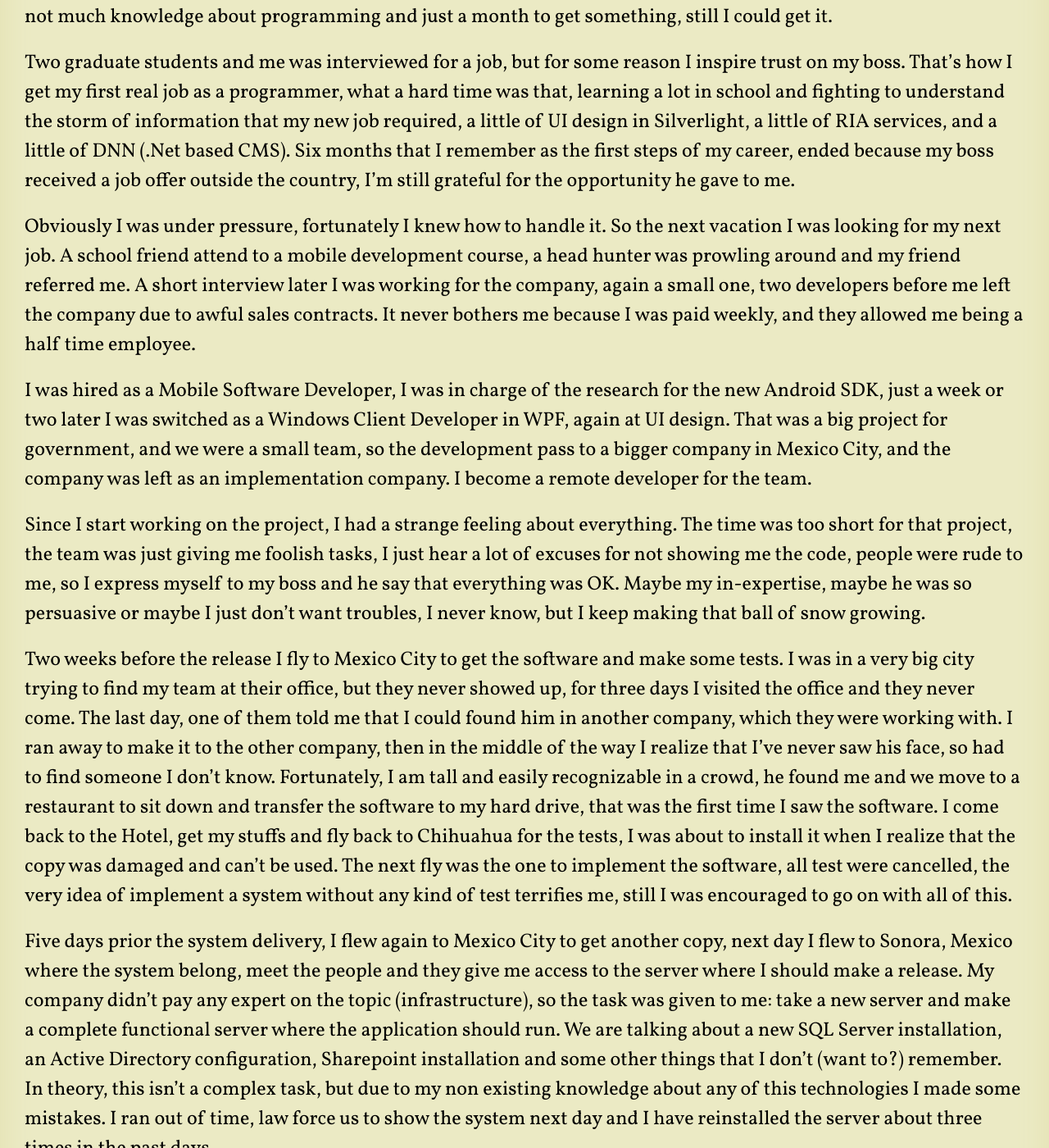
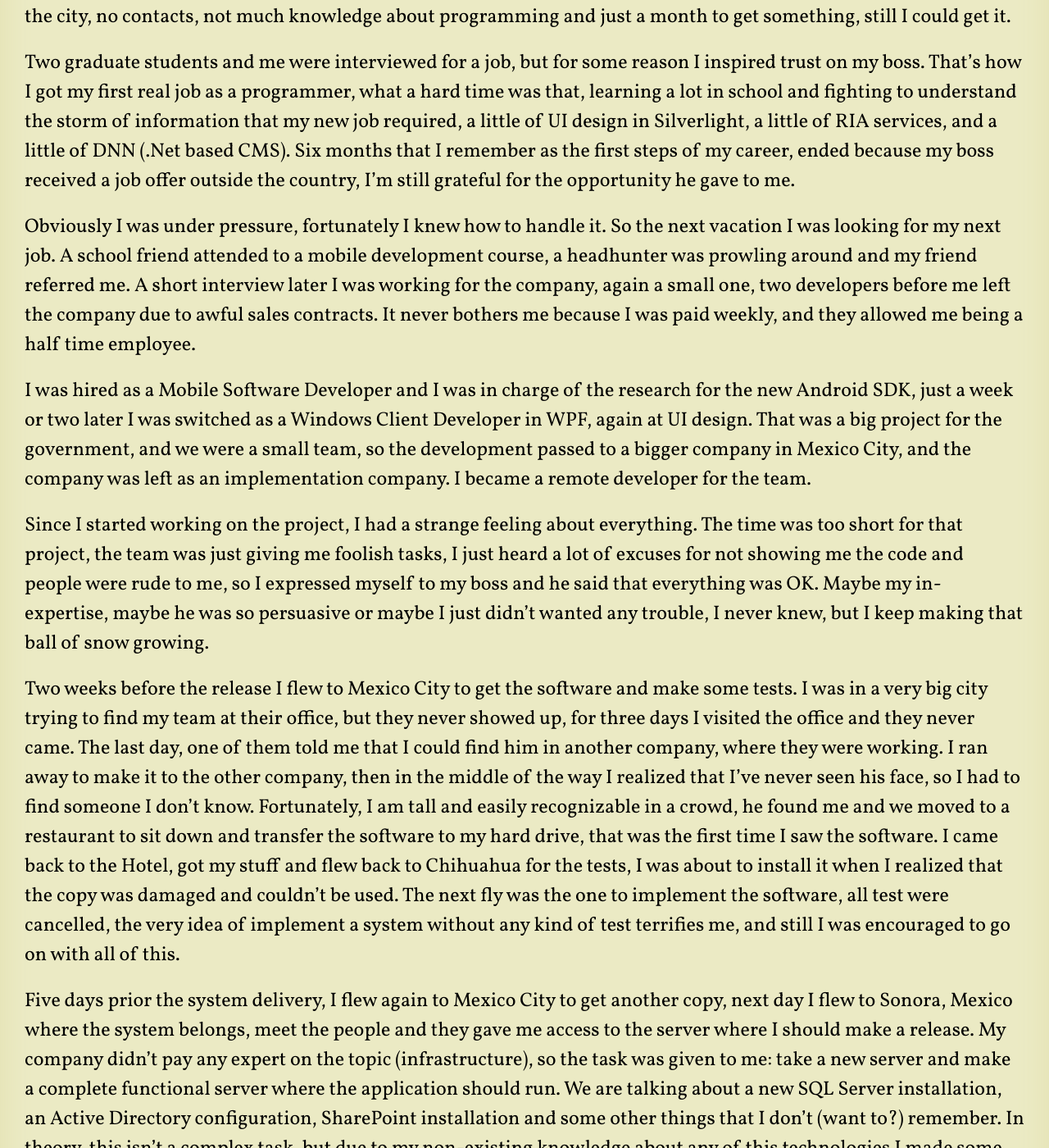
Before and after one commit to joelbugarini/joelbugarini.github.io, a Jekyll site: the page built from about.md, in a window 1280 px wide and 1400 px high, scrolled down 603 px. Shown: the whole window at 82% size. Built offline with Jekyll 4.4.1, drawn with Linux system fonts in a browser that asks for light colours; some of the changed text lies outside the part shown.

Commit message:
Spelling

```diff
--- a/about.md
+++ b/about.md
@@ -7,47 +7,48 @@ I'm a Software Developer and this few pages are my humble try to give back a lit
 
 #Early footsteps
 
-I am from a small town, as you might guess, with small schools, so frequently I used to think that there is something better out there, in other places.  The grass looks greener on the other side of the fence, that’s why I moved from my hometown at 5 semester in college, leaving behind my friends, family and all I know. Not an easy thing to do, my father couldn’t afford it, so I had to get a half time job faster to continue my studies. At this stage of my (non existing) career everything indicate that getting a job in Chihuahua, related to my school studies was nearly to impossible, and sometimes people may said that to me. Well, let me tell you something, I had no knowledge of the city, no contacts, not much knowledge about programming and just a month to get something, still I could get it.
+I am from a small town, as you might guess, with small schools, so frequently I used to think that there was something better out there, in other places. The grass looks greener on the other side of the fence, that’s why I moved from my hometown in my 5th semester in college, leaving behind my friends, family and all I know. Not an easy thing to do, my father couldn’t afford it, so I had to get a half time job faster to continue my studies. At this stage of my (non existing) career everything indicates that getting a job in Chihuahua, related to my school studies was nearly to impossible, and sometimes people might have said that to me. Well, let me tell you something, I had no knowledge of the city, no contacts, not much knowledge about programming and just a month to get something, still I could get it.
 
-Two graduate students and me was interviewed for a job, but for some reason I inspire trust on my boss. That’s how I get my first real job as a programmer, what a hard time was that, learning a lot in school and fighting to understand the storm of information that my new job required, a little of UI design in Silverlight, a little of RIA services, and a little of DNN (.Net based CMS).  Six months that I remember as the first steps of my career, ended because my boss received a job offer outside the country, I’m still grateful for the opportunity he gave to me.
+Two graduate students and me were interviewed for a job, but for some reason I inspired trust on my boss. That’s how I got my first real job as a programmer, what a hard time was that, learning a lot in school and fighting to understand the storm of information that my new job required, a little of UI design in Silverlight, a little of RIA services, and a little of DNN (.Net based CMS). Six months that I remember as the first steps of my career, ended because my boss received a job offer outside the country, I’m still grateful for the opportunity he gave to me.
 
-Obviously I was under pressure, fortunately I knew how to handle it. So the next vacation I was looking for my next job. A school friend attend to a mobile development course, a head hunter was prowling around and my friend referred me. A short interview later I was working for the company, again a small one, two developers before me left the company due to awful sales contracts. It never bothers me because I was paid weekly, and they allowed me being a half time employee.
+Obviously I was under pressure, fortunately I knew how to handle it. So the next vacation I was looking for my next job. A school friend attended to a mobile development course, a headhunter was prowling around and my friend referred me. A short interview later I was working for the company, again a small one, two developers before me left the company due to awful sales contracts. It never bothers me because I was paid weekly, and they allowed me being a half time employee.
 
-I was hired as a Mobile Software Developer, I was in charge of the research for the new Android SDK, just a week or two later I was switched as a Windows Client Developer in WPF, again at UI design. That was a big project for government, and we were a small team, so the development pass to a bigger company in Mexico City, and the company was left as an implementation company. I become a remote developer for the team.
+I was hired as a Mobile Software Developer and I was in charge of the research for the new Android SDK, just a week or two later I was switched as a Windows Client Developer in WPF, again at UI design. That was a big project for the government, and we were a small team, so the development passed to a bigger company in Mexico City, and the company was left as an implementation company. I became a remote developer for the team.
 
-Since I start working on the project, I had a strange feeling about everything. The time was too short for that project, the team was just giving me foolish tasks, I just hear a lot of excuses for not showing me the code, people were rude to me, so I express myself to my boss and he say that everything was OK. Maybe my in-expertise,  maybe he was so persuasive or maybe I just don’t want troubles, I never know, but I keep making that ball of snow growing.
+Since I started working on the project, I had a strange feeling about everything. The time was too short for that project, the team was just giving me foolish tasks, I just heard a lot of excuses for not showing me the code and people were rude to me, so I expressed myself to my boss and he said that everything was OK. Maybe my in-expertise, maybe he was so persuasive or maybe I just didn’t wanted any trouble, I never knew, but I keep making that ball of snow growing.
 
-Two weeks before the release I fly to Mexico City to get the software and make some tests. I was in a very big city trying to find my team at their office, but they never showed up, for three days I visited the office and they never come. The last day, one of them told me that I could found him in another company, which they were working with. I ran away to make it to the other company, then in the middle of the way I realize that I’ve never saw his face, so had to find someone I don’t know. Fortunately, I am tall and easily recognizable in a crowd, he found me and we move to a restaurant to sit down and transfer the software to my hard drive, that was the first time I saw the software. I come back to the Hotel, get my stuffs and fly back to Chihuahua for the tests, I was about to install it when I realize that the copy was damaged and can’t be used. The next fly was the one to implement the software, all test were cancelled, the very idea of implement a system without any kind of test terrifies me, still I was encouraged to go on with all of this.
+Two weeks before the release I flew to Mexico City to get the software and make some tests. I was in a very big city trying to find my team at their office, but they never showed up, for three days I visited the office and they never came. The last day, one of them told me that I could find him in another company, where they were working. I ran away to make it to the other company, then in the middle of the way I realized that I’ve never seen his face, so I had to find someone I don’t know. Fortunately, I am tall and easily recognizable in a crowd, he found me and we moved to a restaurant to sit down and transfer the software to my hard drive, that was the first time I saw the software. I came back to the Hotel, got my stuff and flew back to Chihuahua for the tests, I was about to install it when I realized that the copy was damaged and couldn’t be used. The next fly was the one to implement the software, all test were cancelled, the very idea of implement a system without any kind of test terrifies me, and still I was encouraged to go on with all of this.
 
-Five days prior the system delivery, I flew again to Mexico City to get another copy, next day I flew to Sonora, Mexico where the system belong, meet the people and they give me access to the server where I should make a release. My company didn’t pay any expert on the topic (infrastructure), so the task was given to me: take a new server and make a complete functional server where the application should run. We are talking about a new SQL Server installation, an Active Directory configuration, Sharepoint installation and some other things that I don’t (want to?) remember. In theory, this isn’t a complex task, but due to my non existing knowledge about any of this technologies I made some mistakes. I ran out of time, law force us to show  the system next day and I have reinstalled the server about three times in the past days.
+Five days prior the system delivery, I flew again to Mexico City to get another copy, next day I flew to Sonora, Mexico where the system belongs, meet the people and they gave me access to the server where I should make a release. My company didn’t pay any expert on the topic (infrastructure), so the task was given to me: take a new server and make a complete functional server where the application should run. We are talking about a new SQL Server installation, an Active Directory configuration, SharePoint installation and some other things that I don’t (want to?) remember. In theory, this isn’t a complex task, but due to my non-existing knowledge about any of this technologies I made some mistakes. I ran out of time, law forced us to show the system next day and I have reinstalled the server about three times in the past days.
 
-So, there I was, calling to Mexico City, asking for guidance, being pressured for my boss in Sonora, and being interrogated for the tech guys of the client. I was installing SQL Server for the _n_ time at 6:00 pm (14 hours for the release), it takes it’s time. More pressure and more complaints were given to me and all I could do was click Next to the installation.
+So, there I was, calling to Mexico City, asking for guidance, being pressured by my boss in Sonora, and being interrogated by the tech guys of the client. I was installing SQL Server for the n time at 6:00 pm (14 hours for the release), it takes its time. More pressure and more complaints were given to me and all I could do was click Next to the installation.
+
 
 *10:00 pm*
-_”10 hours for the release”_  I’ve just finished other installation for the server and guess what… yes! It didn’t work. I needed to reinstall the server and start over the process. The faces of the people when I explain the situation was not exactly a happy face.
+_”10 hours for the release”_  I’ve just finished other installation for the server and guess what… yes! It didn’t work. I needed to reinstall the server and start over the process. The faces of the people when I explained the situation were not exactly a happy face.
 
 *12:00 am*
-_”8 hours for the release”_  The people around the office was walking around without any thing to do but wait for me. That made me think that the green progress bar was peculiarly slow.
+_”8 hours for the release”_  The people around the office were walking around without anything to do but wait for me. That made me think that the green progress bar was peculiarly slow.
 
 *2:00 am*
-_”6 hours for the release”_  Chaos, a very accurate word for the situation. Confusion everywhere, no one believe what was happening and I was in the middle of this battle, fighting for make that thing works. All the people involved in this project was trying to help, they take some PC´s and start installing Windows Server on them, useless at this point.
+_”6 hours for the release”_  Chaos, a very accurate word for the situation. Confusion everywhere, no one believed what was happening and I was in the middle of this battle, fighting to make that thing work. All the people involved in this project were trying to help, they took some PC´s and started installing Windows Server on them, useless at this point.
 
 *4:00 am*
-_”4 hours for the release”_ The image of my boss siting on a chair, laying on his knees, grabbing his hair with his hands, spoke by itself. Things went very wrong, so I stop trying to make another installation, stand up from my chair, walk to the team and say to them:
+_”4 hours for the release”_ The image of my boss sitting on a chair, laying on his knees, grabbing his hair with his hands spoke by itself. Things went very wrong, so I stopped trying to make another installation, stood up from my chair, walked to the team and said:
 
-- What do you need show for today?
-- Just a window where they could see the PDF’s for today. -The boss of the project said, and I immediately remember that I had some PSD files from the Designer that I could easily import trough a feature of Blend.
+- What do you need to show today?
+- Just a window where they could see the PDF’s for today. -The boss of the project said, and I immediately remembered I had some PSD files from the Designer that I could easily import through a feature of Blend.
 - I can make it in two hours, you take a shower, take a nap and come back to help me install it in each PC.
 - Are you sure?
 - Yes, I am -I wasn’t, but for some reason I said that.
 
-Every one ran to their houses, I was alone importing a PSD file to a recently created project, hard coding like never before, turning images into buttons without states. Two hour later it was done, a pretty convincing screen where people can read a document. People came over to help me install in every machine and we present it that way. The meeting don’t last more than 20 minutes, nobody say nothing. I was petrified, waiting for the worst when a user say:
+Everyone ran to their houses, I was alone importing a PSD file to a recently created project, hard coding like never before, turning images into buttons without states. Two hours later I was done, a pretty convincing screen where people could read a document. People came over to help me install it in every machine and we presented it that way. The meeting didn’t last more than 20 minutes, nobody said anything. I was petrified, waiting for the worst when a user said:
 
 - Are you the programmer?
 - Y..Yes -I answered with a lump in the throat.
-- Can you make swipe it on the document instead of the scrollbar? just like an iPad.
+- Is it possible to swipe the document instead of using the scroll bar? Just like an iPad.
 - Of course! -I said with a smile in the face.
 
-No body noticed, a very good sense of relief come to my body, and I could breath again. After all this nightmare we were taken to a boardroom to yell at us, I didn’t care at all, I was death, like a ghost and to me that was a battle won.
+Nobody noticed, a very good sense of relief came to my body, and I could breath again. After all this nightmare we were taken to a boardroom where they yelled at us, I didn’t care at all, I was dead like a ghost and to me that was a battle won.
 
 #To be continued..
```
